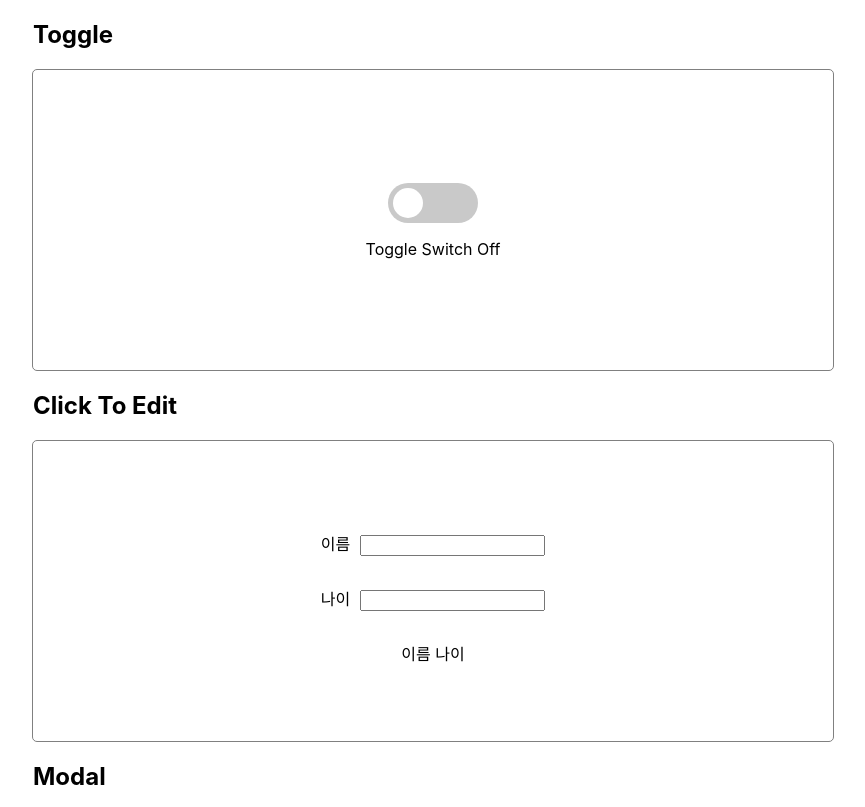
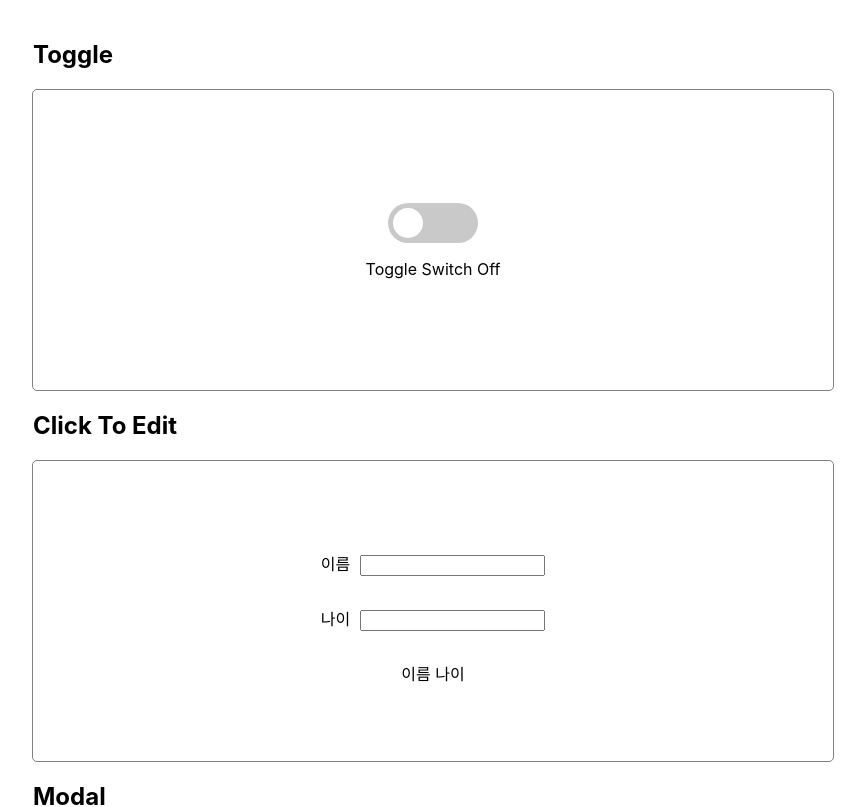
Before and after one commit to cubodado/Components, a React (Create React App) app in the folder custom-component/: page / in a window 1280 px wide. Shown: the top 807 px of the page, without its empty margins (207-1072 px from the left). Built offline with nearby package versions, Linux system fonts and the light colour scheme.

Commit message:
style: change body margin

```diff
--- a/custom-component/src/index.css
+++ b/custom-component/src/index.css
@@ -1,5 +1,5 @@
 body {
-  margin: 0;
+  margin: 40px 0px;
   font-family: -apple-system, BlinkMacSystemFont, 'Segoe UI', 'Roboto', 'Oxygen',
     'Ubuntu', 'Cantarell', 'Fira Sans', 'Droid Sans', 'Helvetica Neue',
     sans-serif;
```
